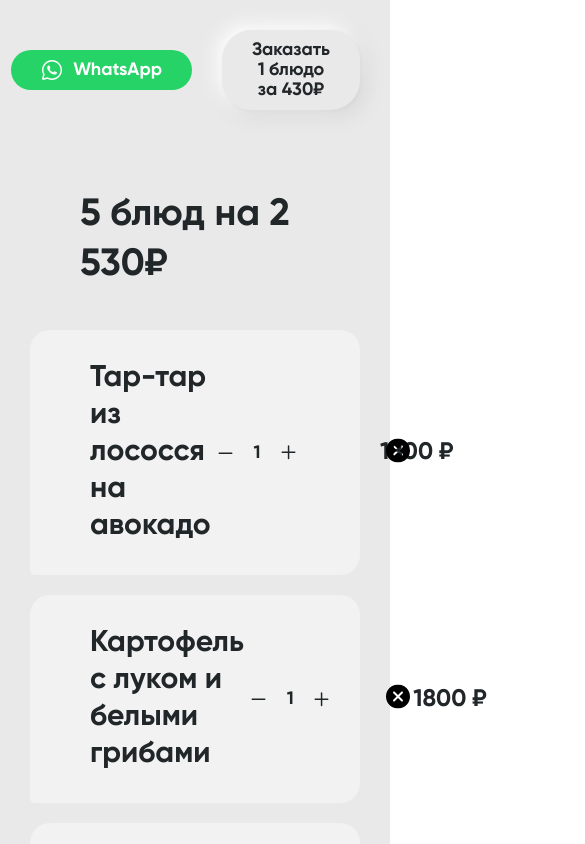
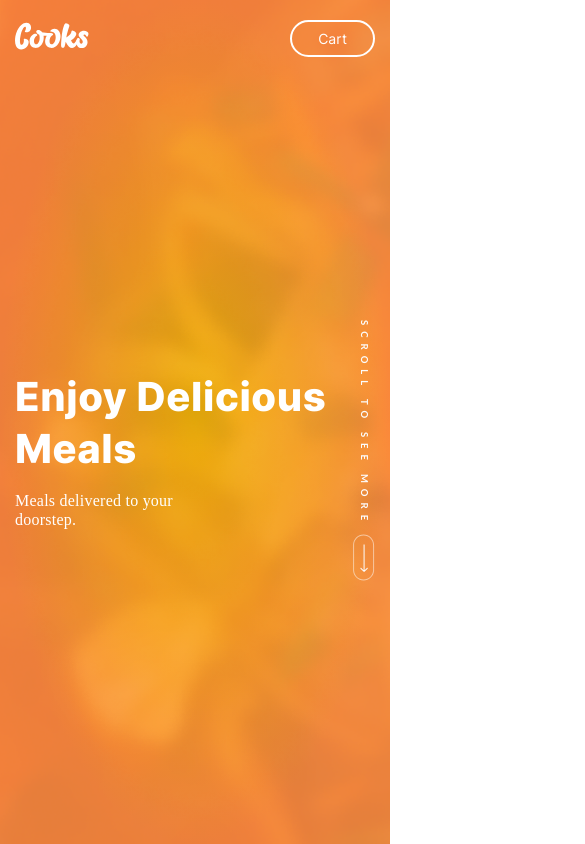
Before and after one commit to ArtemRasspopov/cooks-delivery-React, a React (Create React App) app: page / in a window 390 px wide. Shown: the top 844 px of the page, 585 px wide, since content can reach past the window. Built offline with nearby package versions, Linux system fonts and the light colour scheme.

Commit message:
adaptivity first screen

```diff
--- a/src/App.js
+++ b/src/App.js
@@ -1,11 +1,11 @@
 import React from "react";
-import Cart from "./pages/cart/Cart";
-// import Home from "./pages/home/Home";
+// import Cart from "./pages/cart/Cart";
+import Home from "./pages/home/Home";
 
 function App() {
   return (
-    // <Home/>
-    <Cart/>
+    <Home/>
+    // <Cart/>
   );
 }
 
--- a/src/components/firstScreen/FirstScreen.jsx
+++ b/src/components/firstScreen/FirstScreen.jsx
@@ -1,7 +1,7 @@
 import React from "react";
 import style from "./FirstScreen.module.scss";
 import BgImage from "../../sources/images/firstScreenBg.png";
-import soup1Image from "../../sources/images/soup-1.png"
+import soup1Image from "../../sources/images/soup-1.png";
 
 //svg
 import { ReactComponent as ScrollToSvg } from "../../sources/images/scrollTo.svg";
@@ -16,10 +16,8 @@ const FirstScreen = () => {
       >
         <div className="container">
           <div className={style.inner}>
-            {/* <div className={style.image}> */}
-              <img className={style.image} src={soup1Image} alt="soupimage" />
-            {/* </div> */}
-            <Header/>
+            <img className={style.image} src={soup1Image} alt="soupimage" />
+            <Header />
             <div className={style.middle}>
               <div>
                 <h1 className={style.title}>Enjoy Delicious Meals</h1>
--- a/src/components/firstScreen/FirstScreen.module.scss
+++ b/src/components/firstScreen/FirstScreen.module.scss
@@ -110,3 +110,33 @@
   padding: 30px;
   box-shadow: 0px 0px 17px 12px rgba(0, 0, 0, 0.094);
 }
+
+@media (max-width: 1300px) {
+  .image {
+    width: 400px;
+    height: 400px;
+  }
+
+  .bottom {
+    margin-bottom: 10px;
+  }
+}
+
+@media (max-width: 620px) {
+  .image {
+    display: none;
+  }
+
+  .title {
+    font-size: 40px;
+    line-height: 52px;
+  }
+
+  .scroll_to {
+    font-size: 9.6px;
+  }
+
+  .bottom{
+    display: none;
+  }
+}
--- a/src/components/menu/Menu.module.scss
+++ b/src/components/menu/Menu.module.scss
@@ -15,3 +15,9 @@
     letter-spacing: 1px;
   }
 }
+
+@media (max-width: 620px){
+  .menu{
+    display: none;
+  }
+}
--- a/src/pages/home/Home.jsx
+++ b/src/pages/home/Home.jsx
@@ -1,12 +1,12 @@
 import React from "react";
-import Content from "../../components/content/Content";
+// import Content from "../../components/content/Content";
 import FirstScreen from "../../components/firstScreen/FirstScreen";
 
 const Home = () => {
   return (
     <>
       <FirstScreen />
-      <Content />
+      {/* <Content /> */}
     </>
   );
 };
--- a/src/style/main.scss
+++ b/src/style/main.scss
@@ -11,3 +11,9 @@ body{
   padding: 0 30px;
   margin: 0 auto;
 }
+
+@media (max-width: 620px){
+  .container{
+    padding: 0 15px;
+  }
+}
```
